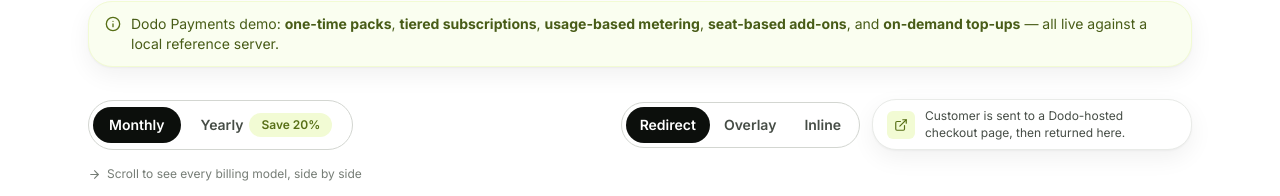
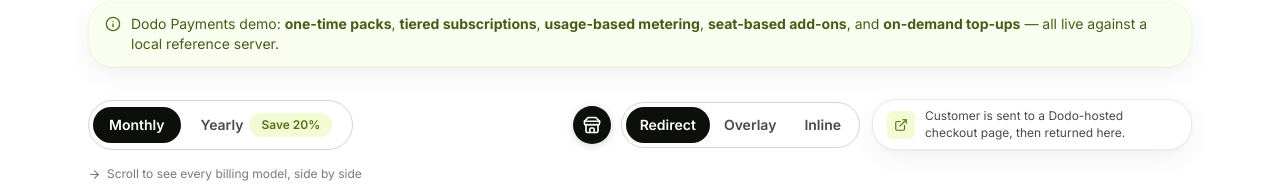
Before and after one commit to pratik071103/atlas, a React (Vite) app: page /pricing in a window 1280 px wide. Shown: the part 392-588 px from the top of the page. Built offline with nearby package versions, Linux system fonts and the light colour scheme; no server answers.

Commit message:
ui refinement and storefront

```diff
--- a/src/components/CheckoutModeSwitch.tsx
+++ b/src/components/CheckoutModeSwitch.tsx
@@ -1,4 +1,4 @@
-import { ExternalLink, PanelTop, SquareCode } from "lucide-react";
+import { ExternalLink, PanelTop, SquareCode, Store } from "lucide-react";
 
 export type CheckoutMode = "redirect" | "overlay" | "inline";
 
@@ -31,8 +31,31 @@
 export function CheckoutModeSwitch({ value, onChange }: Props) {
   const active = MODES.find((m) => m.id === value)!;
 
+  // Dodo-hosted storefront preview page, configured in .env
+  // (VITE_DODO_STORE_URL). Hidden when not set.
+  const storefrontUrl = (import.meta.env.VITE_DODO_STORE_URL as string) ?? "";
+
   return (
     <div className="flex flex-col sm:flex-row sm:items-center gap-3 w-full sm:w-auto">
+      <div className="flex items-center gap-2.5">
+        {storefrontUrl && (
+          <div className="storefront-btn-wrapper">
+            <a
+              href={storefrontUrl}
+              target="_blank"
+              rel="noopener noreferrer"
+              className="Btn"
+              aria-label="Open Dodo storefront preview"
+            >
+              <span className="svgContainer">
+                <Store size={18} strokeWidth={2.2} />
+              </span>
+              <span className="BG"></span>
+            </a>
+            <span className="storefront-tooltip">storefront preview</span>
+          </div>
+        )}
+
         <div className="inline-flex shrink-0 rounded-full border border-ink-200 bg-white p-1">
           {MODES.map((m) => (
             <button
@@ -46,6 +69,7 @@
             </button>
           ))}
         </div>
+      </div>
 
       <div className="card flex items-center gap-2.5 px-3.5 py-2 min-w-0 sm:max-w-xs">
         <span className="grid h-7 w-7 shrink-0 place-items-center rounded-md bg-lime-100 text-lime-800">
--- a/src/index.css
+++ b/src/index.css
@@ -231,3 +231,92 @@
 .animate-pop-in {
   animation: pop-in 0.18s cubic-bezier(0.16, 1, 0.3, 1) both;
 }
+
+/* ─── Uiverse.io Button by vinodjangid07 (Storefront Preview) ────────────── */
+.storefront-btn-wrapper {
+  position: relative;
+  display: inline-flex;
+  align-items: center;
+}
+
+.Btn {
+  width: 38px;
+  height: 38px;
+  display: flex;
+  align-items: center;
+  justify-content: center;
+  border-radius: 9999px;
+  border: none;
+  background-color: #0c0f0c;
+  position: relative;
+  overflow: hidden;
+  cursor: pointer;
+  box-shadow: 0 2px 8px rgba(12, 15, 12, 0.15);
+  transition: all 0.3s cubic-bezier(0.2, 0.7, 0.2, 1);
+  flex-shrink: 0;
+}
+
+.Btn .svgContainer {
+  width: 100%;
+  height: 100%;
+  display: flex;
+  align-items: center;
+  justify-content: center;
+  background-color: transparent;
+  color: #ffffff;
+  transition: all 0.3s ease;
+  z-index: 2;
+}
+
+.Btn .BG {
+  position: absolute;
+  content: "";
+  width: 100%;
+  height: 100%;
+  background: #c3ee3f;
+  z-index: 1;
+  border-radius: 9999px;
+  pointer-events: none;
+  transition: all 0.3s cubic-bezier(0.2, 0.7, 0.2, 1);
+  transform: scale(0);
+}
+
+.Btn:hover {
+  transform: translateY(-2px);
+  box-shadow: 0 6px 14px -4px rgba(12, 15, 12, 0.3);
+}
+
+.Btn:hover .BG {
+  transform: scale(1);
+}
+
+.Btn:hover .svgContainer {
+  color: #0c0f0c;
+}
+
+.storefront-tooltip {
+  position: absolute;
+  bottom: calc(100% + 8px);
+  left: 50%;
+  transform: translateX(-50%) translateY(4px);
+  opacity: 0;
+  visibility: hidden;
+  pointer-events: none;
+  white-space: nowrap;
+  background-color: #0c0f0c;
+  color: #ffffff;
+  font-family: "Inter", system-ui, sans-serif;
+  font-size: 0.75rem;
+  font-weight: 600;
+  padding: 4px 10px;
+  border-radius: 9999px;
+  box-shadow: 0 4px 14px rgba(12, 15, 12, 0.2);
+  transition: all 0.2s cubic-bezier(0.16, 1, 0.3, 1);
+  z-index: 40;
+}
+
+.storefront-btn-wrapper:hover .storefront-tooltip {
+  opacity: 1;
+  visibility: visible;
+  transform: translateX(-50%) translateY(0);
+}
--- a/src/pages/Dashboard.tsx
+++ b/src/pages/Dashboard.tsx
@@ -83,15 +83,21 @@
     );
   }
 
-  // Single source of truth for the KPI cards and the "Your products" list —
-  // same data, same purchases array. Only purchases that actually settled
-  // (status webhooks set) can be an "Active plan": a row stuck on pending/
-  // processing because payment.succeeded hasn't arrived yet is NOT one.
-  const awaitingPayment = purchases.some(
+  // Filter out pending/processing items older than 24 hours (86400000 ms)
+  const now = Date.now();
+  const validPurchases = purchases.filter((p) => {
+    if (p.status === "pending" || p.status === "processing") {
+      const createdTime = new Date(p.created_at).getTime();
+      return !isNaN(createdTime) && now - createdTime < 24 * 60 * 60 * 1000;
+    }
+    return true;
+  });
+
+  const awaitingPayment = validPurchases.some(
     (p) => p.status === "pending" || p.status === "processing"
   );
   const activePlan =
-    purchases.find((p) => p.status === "active" || p.status === "scheduled_cancel") ?? null;
+    validPurchases.find((p) => p.status === "active" || p.status === "scheduled_cancel") ?? null;
 
   function planHint(p: Purchase): string {
     switch (p.billing_model) {
@@ -240,13 +246,20 @@
       </div>
 
       <div className="mt-8 grid lg:grid-cols-5 gap-6">
-        <div className="lg:col-span-3 card p-5">
-          <div className="flex items-center gap-2">
-            <Package size={16} className="text-lime-700" />
-            <h2 className="text-sm font-bold text-ink-900">Your products</h2>
+        <div className="lg:col-span-3 card p-5 flex flex-col">
+          <div className="flex items-center justify-between">
+            <div className="flex items-center gap-2">
+              <Package size={16} className="text-lime-700" />
+              <h2 className="text-sm font-bold text-ink-900">Your products</h2>
+            </div>
+            {validPurchases.length > 5 && (
+              <span className="text-xs text-ink-400 font-medium">
+                {validPurchases.length} items (scroll to view all)
+              </span>
+            )}
           </div>
 
-          {purchases.length === 0 ? (
+          {validPurchases.length === 0 ? (
             <p className="mt-6 text-sm text-ink-600">
               Nothing purchased yet.{" "}
               <Link to="/pricing" className="text-lime-800 font-semibold">
@@ -255,8 +268,8 @@
               to get started.
             </p>
           ) : (
-            <ul className="mt-4 divide-y divide-ink-100">
-              {purchases.map((p) => (
+            <ul className="mt-4 divide-y divide-ink-100 max-h-[320px] overflow-y-auto pr-1.5">
+              {validPurchases.map((p) => (
                 <li key={p.id} className="py-3 flex items-center justify-between gap-3">
                   <div>
                     <p className="text-sm font-semibold text-ink-900">{p.product_name}</p>
```
Also changed, not shown: 2 other files (tests, documents, lock files or other folders). Lines whose indentation alone changed are shown as unchanged.
